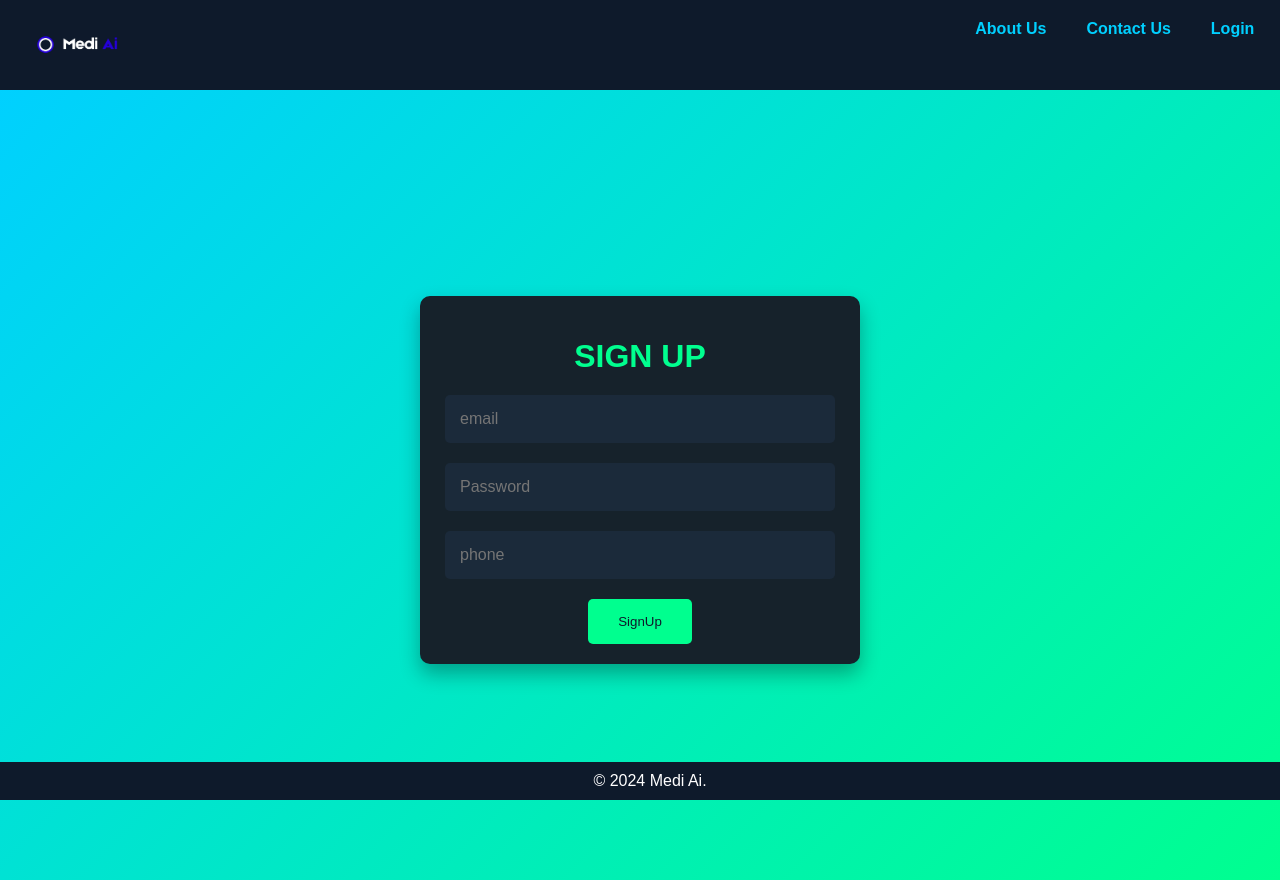
After one commit to smooth-glitch/chatbot-django, a Django app: page /signup/ in a window 1280 px wide. The commit adds this page. Run offline with Django 5.2, Linux system fonts and the light colour scheme.

Commit message:
signup-API

```diff
--- a/django-chatbot/chatAPI/forms.py
+++ b/django-chatbot/chatAPI/forms.py
@@ -13,3 +13,25 @@ class ContactModelForm(forms.ModelForm):
     class Meta:
         model = Contact
         fields = ['first_name', 'last_name', 'email', 'phone']
+        widgets = {
+            'password': forms.PasswordInput(),  # Use PasswordInput widget for password fields
+        }
+
+class SignupForm(forms.ModelForm):
+    class Meta:
+        model = Login
+        fields = ['email', 'password', 'phone']
+
+    def clean(self):
+        cleaned_data = super().clean()
+        password = cleaned_data.get("password")
+
+        return cleaned_data
+
+    def save(self, commit=True):
+        # Override the save method to handle user creation
+        user = super().save(commit=False)
+        user.password = self.cleaned_data["password"]  # Assign the cleaned password
+        if commit:
+            user.save()
+        return user
--- a/django-chatbot/chatAPI/models.py
+++ b/django-chatbot/chatAPI/models.py
@@ -16,6 +16,7 @@ from django.http import JsonResponse
 class Login(models.Model):
     email = models.EmailField(max_length = 100, default='test123@gmail.com')
     password = models.CharField(max_length=250)
+    phone = models.IntegerField(null = True, blank = True)
     timestamp = models.DateTimeField(auto_now_add=True)
 
     def __str__(self):
--- a/django-chatbot/chatAPI/serializers.py
+++ b/django-chatbot/chatAPI/serializers.py
@@ -1,6 +1,7 @@
-from rest_framework import serializers
+"""from rest_framework import serializers
 from .models import *
 class ChatHistorySerializer(serializers.ModelSerializer):
     class Meta:
         model = chatHistory
         fields = '__all__'
+        """
--- a/django-chatbot/chatAPI/static/css/styles.css
+++ b/django-chatbot/chatAPI/static/css/styles.css
@@ -287,6 +287,50 @@ body {
     transform: translateY(-3px) scale(1.02);
 }
 
+/* Login Container */
+.signup-container {
+    max-width: 400px;
+    margin: 150px auto;
+    padding: 20px;
+    background-color: #16222b;
+    border-radius: 10px;
+    text-align: center;
+    box-shadow: 0 10px 20px rgba(0, 0, 0, 0.3);
+}
+
+.signup-container h1 {
+    margin-bottom: 20px;
+    color: #00ff8f;
+}
+
+.signup-container input[type="text"],
+.signup-container input[type="password"] {
+    width: 90%;
+    padding: 15px;
+    margin-bottom: 20px;
+    border: none;
+    border-radius: 5px;
+    background-color: #1b2a3a;
+    color: #ffffff;
+    font-size: 1rem;
+}
+
+.signup-container button {
+    padding: 15px 30px;
+    background-color: #00ff8f;
+    color: #0e1a2b;
+    border: none;
+    border-radius: 5px;
+    cursor: pointer;
+    transition: background-color 0.3s, transform 0.3s;
+}
+
+.signup-container button:hover {
+    background-color: #00d0ff;
+    transform: translateY(-3px) scale(1.02);
+}
+
+
 /* Footer */
 .footer-content {
     text-align: center;
@@ -319,6 +363,10 @@ body {
         margin: 100px auto;
     }
 
+    .signup-container{
+        margin: 100px auto;
+    }
+
     .logo img {
         max-width: 80px;
     }
--- /dev/null
+++ b/django-chatbot/chatAPI/templates/signup.html
@@ -0,0 +1,43 @@
+<!DOCTYPE html>
+<html lang="en">
+<head>
+    <meta charset="UTF-8">
+    <meta name="viewport" content="width=device-width, initial-scale=1.0">
+    <title>Medi Ai - SIGN-UP</title>
+    {% load static %}
+    <link rel="stylesheet" href="{% static 'css/styles.css' %}">
+</head>
+<body>
+    <header class="header-content">
+        <div class="logo">
+            <img src="{% static 'images/medibot_logo.jpg' %}" alt="Medi Ai Logo">
+        </div>
+        <nav>
+            <ul class="nav-links">
+                <li><a href="#">About Us</a></li>
+                <li><a href="http://127.0.0.1:8000/contact_us">Contact Us</a></li>
+                <li><a href="http://127.0.0.1:8000/login">Login</a></li>
+            </ul>
+        </nav>
+    </header>
+
+    <div class="main-section">
+        <div class="signup-container">
+            <h1>SIGN UP</h1>
+            <form method="POST" action="{% url 'signup' %}">
+                {% csrf_token %}
+
+                <input type="text" name="email" placeholder="email" required>
+                <input type="password" name="password" placeholder="Password" required>
+                <input type="password" name="phone" placeholder="phone" required>
+                <button type="submit">SignUp</button>
+            </form>
+        </div>
+    </div>
+
+    <footer class="footer-content">
+        © 2024 Medi Ai.
+    </footer>
+
+</body>
+</html>
--- a/django-chatbot/chatAPI/urls.py
+++ b/django-chatbot/chatAPI/urls.py
@@ -3,9 +3,10 @@ from . import views
 
 urlpatterns = [
     path('', views.index, name='home'),
-    path('chat/', views.chat, name='chat'),  # Make sure this has a trailing slash
+    path('chat/', views.chat, name='chat'),
     path('predict/', views.predict, name='predict'),
-    path('login/', views.login_view, name='login'),
+    path('login/', views.LoginView.as_view(), name='login'),
     path('contact_us/', views.contact_view, name='contact'),
     path('about/', views.about, name='about'),
+    path('signup/', views.SignupView.as_view(), name='signup'),
 ]
--- a/django-chatbot/chatAPI/views.py
+++ b/django-chatbot/chatAPI/views.py
@@ -10,6 +10,9 @@ import pandas as pd
 import json
 import random
 import tensorflow as tf
+from django.views.generic import FormView
+from django.urls import reverse_lazy
+from .forms import SignupForm
 
 # Load your dataset from a JSON file
 df = pd.read_json('mydb.json')
@@ -39,14 +42,6 @@ def predict(request):
 
             # Get the authenticated user or set to None
             user = request.user if request.user.is_authenticated else None
-
-            # Save the message, response, user, and timestamp to the database
-            MessageLog.objects.create(
-                user=user,
-                message=input_text,
-                response=response,  # Save the chosen response
-                timestamp=timezone.now()
-            )
 
             # Return the response
             return JsonResponse({'response': response}, status=200)
@@ -111,24 +106,52 @@ def find_response(user_input):
         return random.choice(matched_responses)
     return "Sorry, I can't help with that. Can you try asking something else?"
 
-def login_view(request):
-    if request.method == 'POST':
-        form = LoginModelForm(request.POST)
-        if form.is_valid():
-            email = form.cleaned_data['email']
-            password = form.cleaned_data['password']
+class LoginView(FormView):
+    template_name = 'login.html'
+    form_class = LoginModelForm
+    success_url = reverse_lazy('home')  # Redirect to home page on successful login
 
-            # Check if the username and password match any entry in the Login model
-            try:
-                user_login = Login.objects.get(email=email, password=password)
-                request.session['user_id'] = user_login.id  # Store user ID in session
-                return redirect('http://127.0.0.1:8000/')  # Redirect to home page
-            except Login.DoesNotExist:
-                messages.error(request, "Invalid username or password.")
-                return redirect('login')  # Redirect to prevent resubmission
-    else:
-        form = LoginModelForm()
-    return render(request, 'login.html', {'form': form})
+    def form_valid(self, form):
+        email = form.cleaned_data['email']
+        password = form.cleaned_data['password']
+
+        try:
+            # Check if the email and password match an entry in the Login model
+            user_login = Login.objects.get(email=email, password=password)
+            self.request.session['user_id'] = user_login.id  # Store user ID in session
+            return super().form_valid(form)  # Redirect to the success_url (home page)
+        except Login.DoesNotExist:
+            # If credentials are invalid, add an error message
+            messages.error(self.request, "Invalid username or password.")
+            return redirect('login')  # Redirect back to the login page to prevent resubmission
+
+    def form_invalid(self, form):
+        # Handle the case where the form is invalid
+        return super().form_invalid(form)
+
+class SignupView(FormView):
+    template_name = 'signup.html'
+    form_class = SignupForm
+    success_url = reverse_lazy('login')  # Redirect to the home page after successful signup
+
+    def form_valid(self, form):
+        email = form.cleaned_data['email']
+
+        # Check if the user already exists
+        if Login.objects.filter(email=email).exists():
+            messages.error(self.request, 'A user with this email already exists.')
+            return self.form_invalid(form)  # Re-render the form with an error message
+        else:
+            # If the user doesn't exist, create a new user
+            form.save()  # Assuming your form's save method handles creating the user
+            messages.success(self.request, 'Signup successful! Please log in.')
+            return redirect('login')
+
+
+    def form_invalid(self, form):
+        # Handle form validation errors
+        messages.error(self.request, 'Form validation failed. Please correct the errors below.')
+        return self.render_to_response(self.get_context_data(form=form))
 
 @csrf_exempt
 def contact_view(request):
```
Also changed, not shown: django-chatbot/chatAPI/templates/login.html (+4 -3 lines), django-chatbot/chatAPI/migrations/0004_login_phone.py (added), django-chatbot/db.sqlite3.
